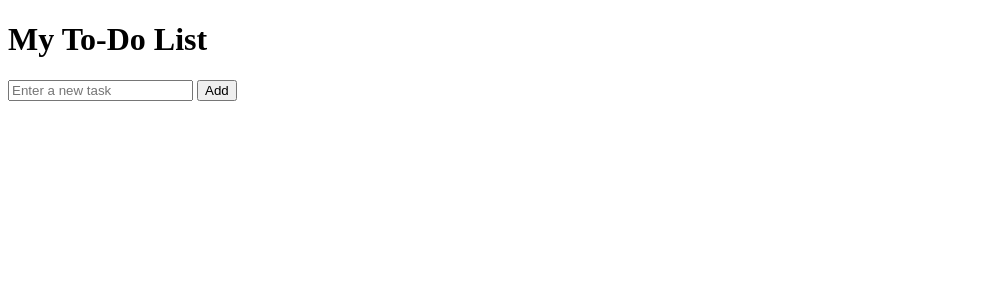
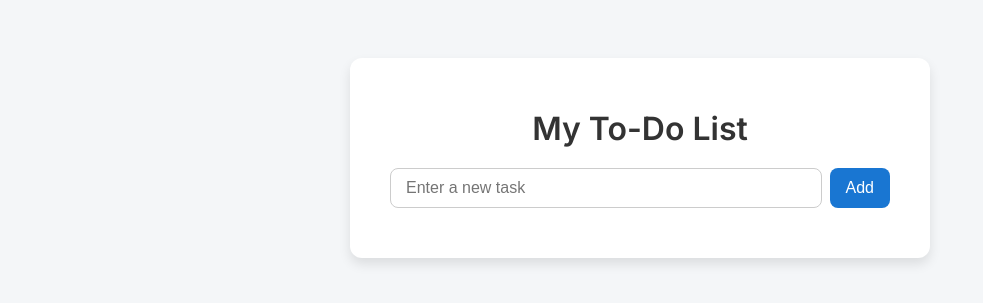
Before and after one commit to Tamyrah/flask-to-do-v1, a Flask app: template templates/index.html in a window 1280 px wide. Shown: the top 303 px of the page, without its empty margins (0-983 px from the left). Run offline with Flask 3, Linux system fonts and the light colour scheme; the template is opened without the code that fills it, so the values that code supplies are empty.

Commit message:
improve layout and design

```diff
--- a/templates/index.html
+++ b/templates/index.html
@@ -1,27 +1,104 @@
-<!doctype html>
+<!DOCTYPE html>
 <html lang="en">
 <head>
     <meta charset="UTF-8">
-  <title>Flask To-Do App</title>
+    <title>My To-Do List</title>
+    <link href="https://fonts.googleapis.com/css2?family=Inter:wght@400;600&display=swap" rel="stylesheet">
+    <style>
+        body {
+            font-family: 'Inter', sans-serif;
+            background-color: #f4f6f8;
+            display: flex;
+            justify-content: center;
+            align-items: flex-start;
+            padding-top: 50px;
+        }
+
+        .container {
+            background-color: #fff;
+            padding: 30px 40px;
+            border-radius: 12px;
+            box-shadow: 0 6px 12px rgba(0, 0, 0, 0.1);
+            width: 100%;
+            max-width: 500px;
+        }
+
+        h1 {
+            text-align: center;
+            margin-bottom: 20px;
+            color: #333;
+        }
+
+        form {
+            display: flex;
+            margin-bottom: 20px;
+        }
+
+        input[type="text"] {
+            flex: 1;
+            padding: 10px 15px;
+            border: 1px solid #ccc;
+            border-radius: 8px;
+            font-size: 16px;
+        }
+
+        button {
+            background-color: #1976d2;
+            color: white;
+            border: none;
+            padding: 10px 16px;
+            margin-left: 8px;
+            border-radius: 8px;
+            font-size: 16px;
+            cursor: pointer;
+        }
+
+        ul {
+            list-style: none;
+            padding: 0;
+        }
+
+        li {
+            background-color: #f9f9f9;
+            border: 1px solid #ddd;
+            margin-bottom: 10px;
+            padding: 10px 14px;
+            border-radius: 6px;
+            display: flex;
+            justify-content: space-between;
+            align-items: center;
+        }
+
+        .actions a {
+            margin-left: 10px;
+            text-decoration: none;
+            font-size: 18px;
+        }
+
+        .complete {
+            text-decoration: line-through;
+            color: gray;
+        }
+    </style>
 </head>
 <body>
+    <div class="container">
         <h1>My To-Do List</h1>
-  <form method="POST">
+        <form action="/add" method="post">
             <input type="text" name="task" placeholder="Enter a new task" required>
             <button type="submit">Add</button>
         </form>
         <ul>
             {% for task in tasks %}
                 <li>
-        {% if task.completed %}
-          <s>{{ task.task }}</s>
-        {% else %}
-          {{ task.task }}
-          <a href="/complete/{{ task.id }}">✔</a>
-        {% endif %}
-        <a href="/delete/{{ task.id }}">❌</a>
+                    <span class="{% if task[2] %}complete{% endif %}">{{ task[1] }}</span>
+                    <div class="actions">
+                        <a href="/complete/{{ task[0] }}" title="Mark Complete">✅</a>
+                        <a href="/delete/{{ task[0] }}" title="Delete">❌</a>
+                    </div>
                 </li>
             {% endfor %}
         </ul>
+    </div>
 </body>
 </html>
```
Lines whose indentation alone changed are shown as unchanged.
